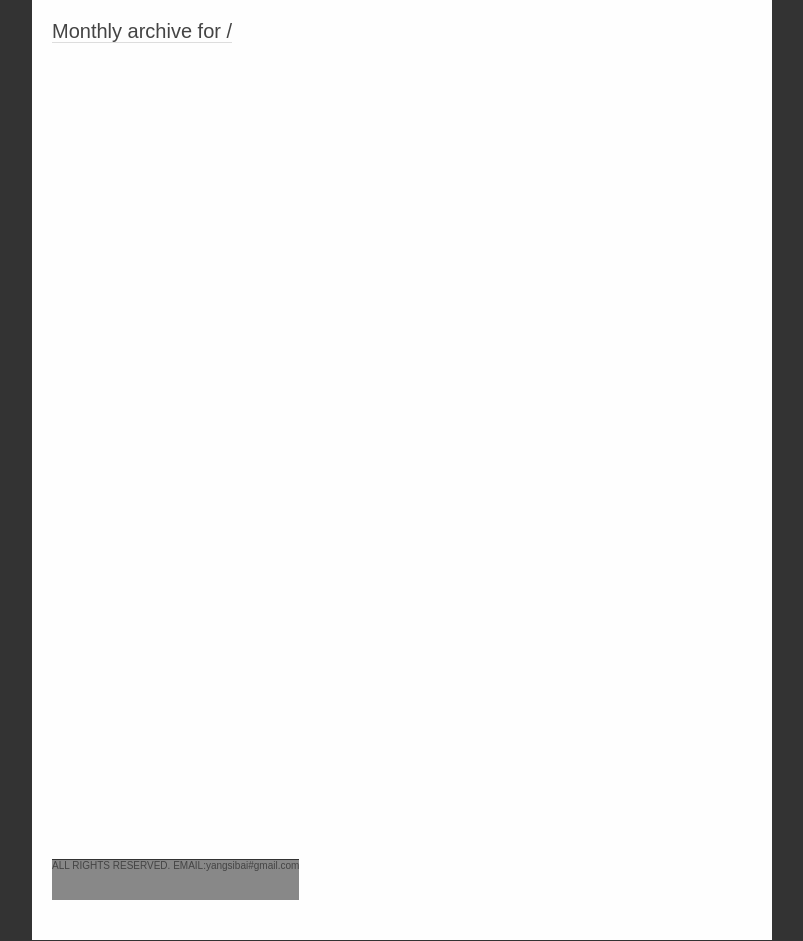
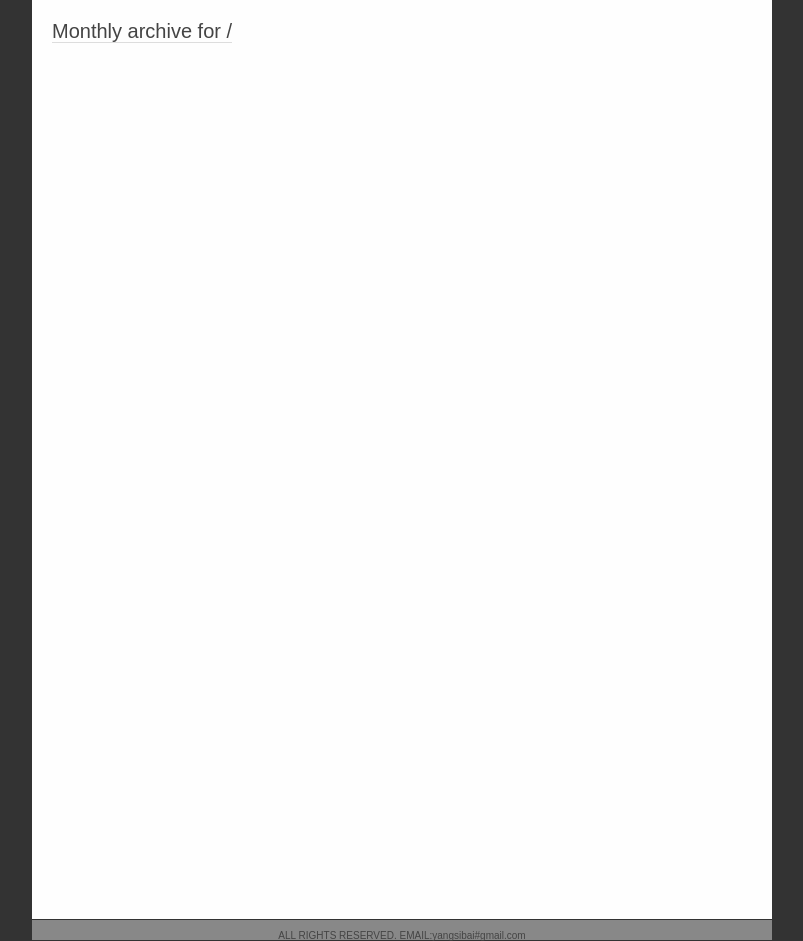
Before and after one commit to osrpt/osrpt.github.com, a Jekyll site: the page built from archive.html, in a window 1280 px wide. Shown: the whole page, without its empty margins (238-1041 px from the left). Built offline with Jekyll 4.4.1, drawn with Linux system fonts in a browser that asks for light colours; Markdown is read by kramdown in place of the engine named in the settings.

Commit message:
edit footer

```diff
--- a/_layouts/default.html
+++ b/_layouts/default.html
@@ -11,7 +11,11 @@
 
 <body class="home">
     {{ content }}
-    <div class="footer">ALL RIGHTS RESERVED. EMAIL:yangsibai#gmail.com</div>
+    <div class="footer">
+        <p>
+            ALL RIGHTS RESERVED. EMAIL:yangsibai#gmail.com
+        </p>
+    </div>
     <script>
     (function(i, s, o, g, r, a, m) {
         i['GoogleAnalyticsObject'] = r;
--- a/css/default.css
+++ b/css/default.css
@@ -14,6 +14,7 @@ body {
     background:#fefefe;
     padding:2em;
     margin:0 auto;
+    position: relative;
 }
 article, aside, details, figcaption, figure, footer, header, hgroup, main, nav, section, summary {
     display: block;
@@ -244,16 +245,16 @@ pre, code, kbd, samp {
 pre {
     border:1px solid #333;
 }
-
-.footer{
+.footer {
     position:absolute;
     bottom: 0;
     background: #888;
-    height:40px;
+    height:20px;
     text-align: center;
     border-top: 1px solid #333;
+    width: 100%;
+    margin:0 -2em;
 }
-
 .home .title {
     font-size: 2em;
     border-bottom: 1px solid #ddd;
```
